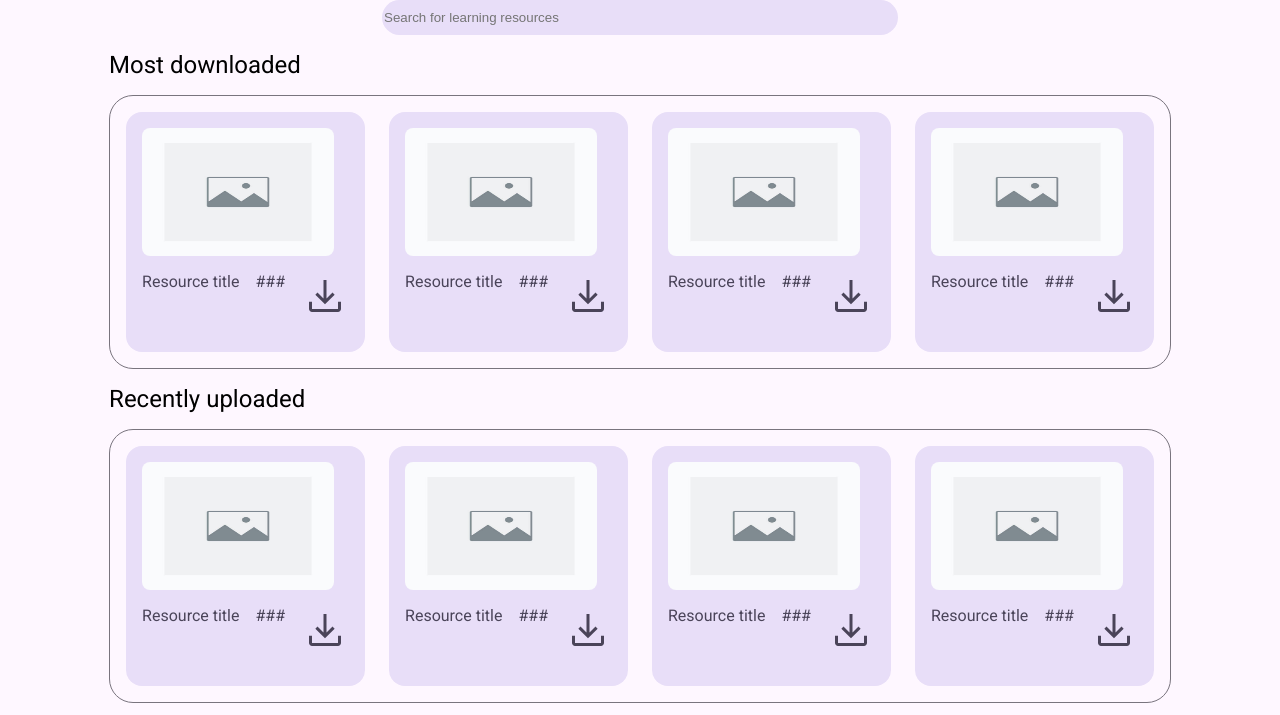
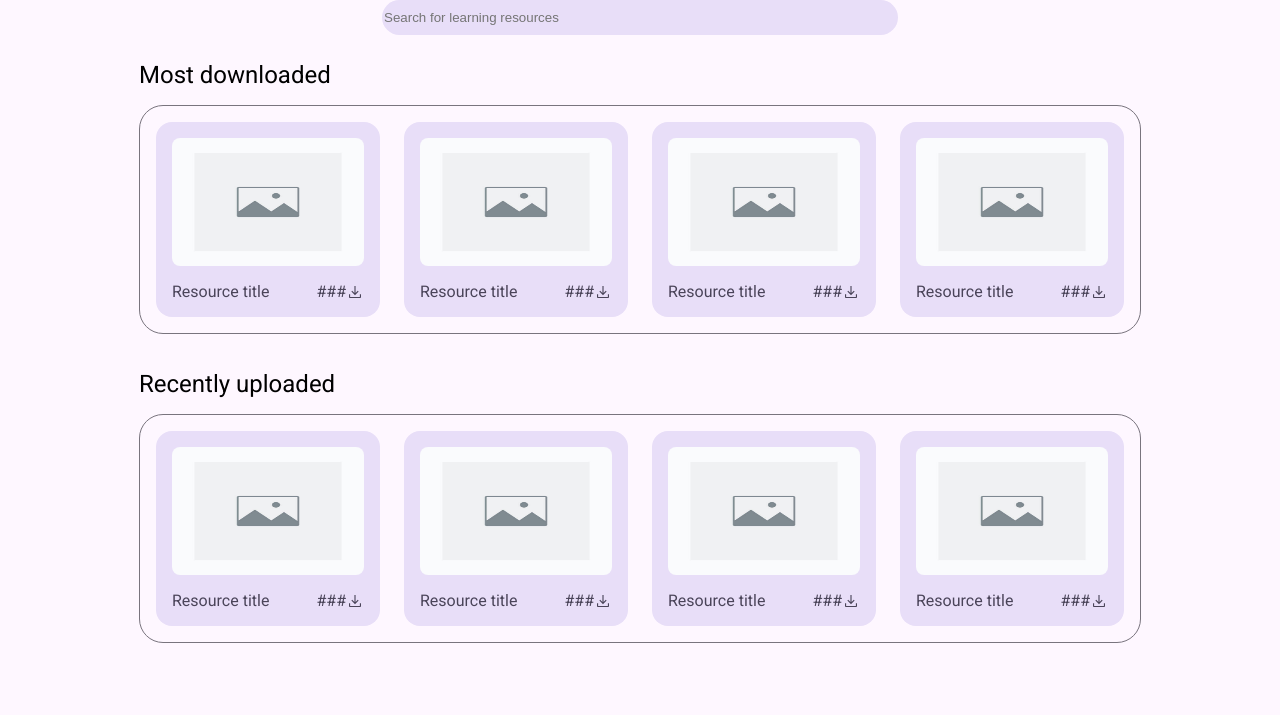
Before and after one commit to 8-bit-confusion/cs4640-project, a PHP site: page / in a window 1280 px wide. Shown: the part 85-800 px from the top of the page. Run offline with PHP 8.4, Linux system fonts and the light colour scheme.

Commit message:
Fix merge errors

```diff
--- a/styles/main.css
+++ b/styles/main.css
@@ -66,6 +66,11 @@ h1, h2, h3, h4, h5, h6 {
     padding: 16px;
     border-radius: 16px;
     background-color: var(--secondary-surface);
+    position: relative;
+
+    &:has(> .card-link:hover) {
+        transform: scale(1.02);
+    }
 }
 
 .resource-preview {
@@ -75,6 +80,26 @@ h1, h2, h3, h4, h5, h6 {
 
 .on-resource-card {
     color: var(--on-secondary-surface);
+}
+
+.card-title-row {
+    align-items: center;
+    gap: 0px;
+}
+
+.download-icon {
+    width: 18px; height: 18px;
+}
+
+.browse-section {
+    padding: 10px;
+    gap: 16px;
+}
+
+.card-link {
+    position: absolute;
+    left: 0px; top: 0px;
+    width: 100%; height: 100%;
 }
 
 .create-account {
```
